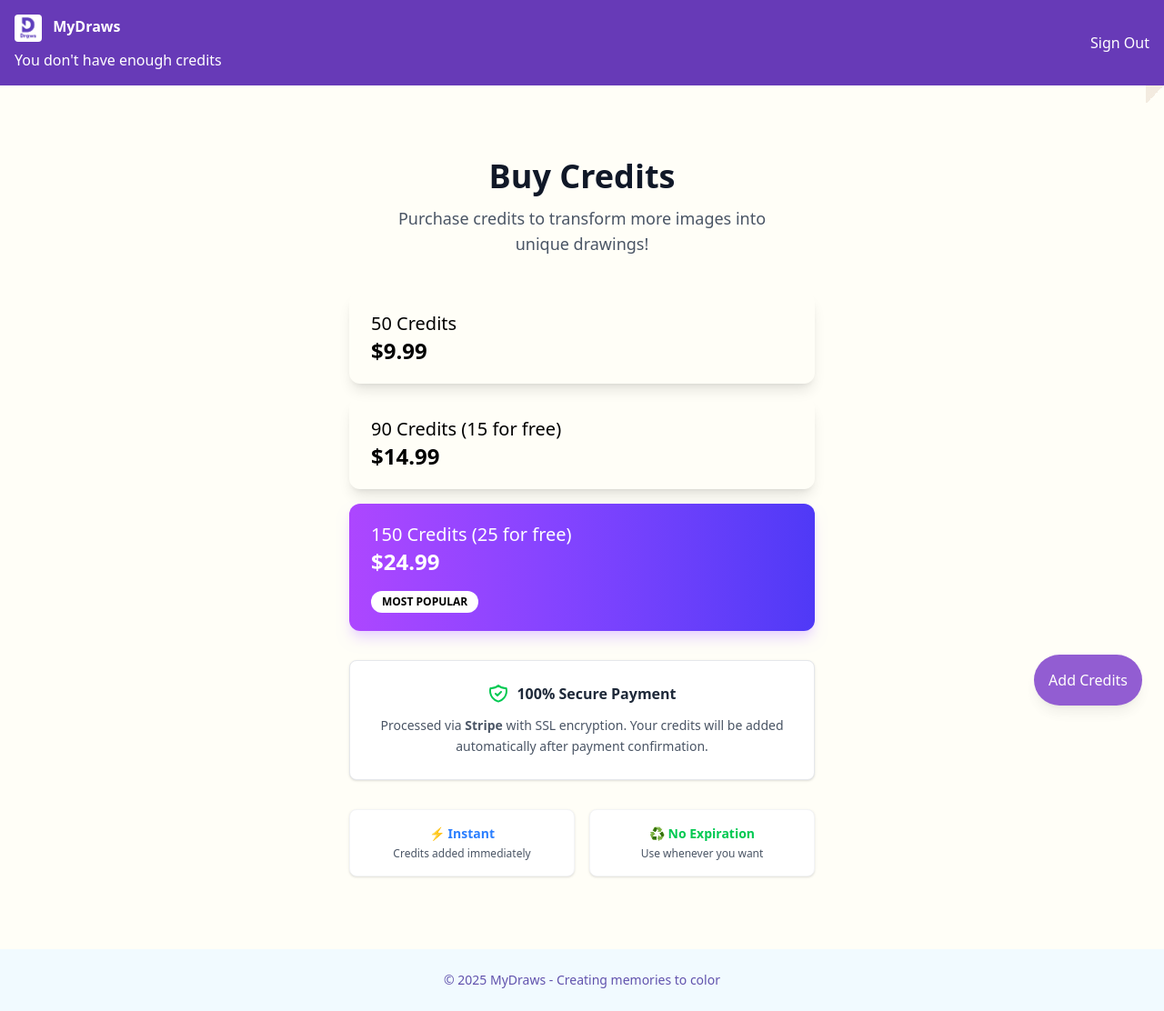
After one commit to PedroHenriqueDevBR/MyDraws, a Django app: page /credits/ in a window 1280 px wide. The commit adds this page. Shown: the whole page at 91% size. Run offline with Django 5.2, Linux system fonts and the light colour scheme; the visitor is signed in with stand-in values (Sample User, id 1); some libraries are stand-ins or nearby versions.

Commit message:
feat: created stripe integration

```diff
--- a/core/urls.py
+++ b/core/urls.py
@@ -93,4 +93,20 @@ urlpatterns = [
         views.buy_credits,
         name="buy_credits",
     ),
+    # Stripe URLs
+    path(
+        "stripe/checkout/",
+        views.stripe_create_checkout_session,
+        name="stripe_checkout",
+    ),
+    path(
+        "webhook/stripe/",
+        views.stripe_webhook,
+        name="stripe_webhook",
+    ),
+    path(
+        "credits/",
+        views.buy_stripe_credits,
+        name="buy_stripe_credits",
+    ),
 ]
--- a/core/views.py
+++ b/core/views.py
@@ -13,14 +13,16 @@ from django.contrib import messages
 from django.views.decorators.csrf import csrf_exempt
 from django.views.decorators.http import require_http_methods
 from django.urls import reverse
+from django.conf import settings
 
-from core.services.design_by_ai import DesignByAI
 from core.services.design_by_openai import DesignByOpenAI
 from core.services.mercado_pago import get_mercado_pago_service
 
 from core.forms import ImageUploadForm
 from core.models import CreditTransaction, Profile, UploadedImage, Book
 from core.services import local_converter
+
+import stripe
 
 
 def landing(request: HttpRequest):
@@ -331,7 +333,7 @@ def webhook(request: HttpRequest):
 
 
 # ==========================================
-# VIEWS DO MERCADO PAGO
+# MERCADO PAGO VIEWS
 # ==========================================
 
 
@@ -589,3 +591,129 @@ def buy_credits(request: HttpRequest):
             "unit_price_str": unit_price_str,
         },
     )
+
+
+# ==========================================
+# STRIPE VIEWS
+# ==========================================
+
+
+@csrf_exempt
+@login_required
+@require_http_methods(["POST"])
+def stripe_create_checkout_session(request: HttpRequest):
+    profile = request.user
+    data = json.loads(request.body)
+    selected_pack = data.get("pack_id")
+
+    packages = settings.CREDIT_PACKAGES
+
+    if selected_pack not in [pkg["id"] for pkg in packages]:
+        return JsonResponse(
+            {"success": False, "error": "invalid package selected"},
+            status=400,
+        )
+
+    for pack in packages:
+        if pack["id"] == selected_pack:
+            selected_pack = pack
+            break
+
+    session = stripe.checkout.Session.create(
+        payment_method_types=["card"],
+        line_items=[
+            {
+                "price_data": {
+                    "currency": "usd",
+                    "unit_amount": int(selected_pack["amount"]),  # Preço em centavos
+                    "product_data": {
+                        "name": f"{selected_pack['label']}",
+                    },
+                },
+                "quantity": 1,
+            }
+        ],
+        mode="payment",
+        success_url=request.build_absolute_uri(reverse("stripe_webhook")),
+        cancel_url=request.build_absolute_uri(reverse("buy_stripe_credits")),
+        currency="usd",
+        customer_email=profile.email if profile.email else None,  # type: ignore
+        metadata={
+            "user_id": str(profile.id),  # type: ignore
+            "pack_id": str(selected_pack["id"]),
+        },
+    )
+
+    return JsonResponse(
+        {
+            "success": True,
+            "sessionId": session.id,
+        },
+    )
+
+
+@csrf_exempt
+# @require_http_methods(["GET", "POST"])
+def stripe_webhook(request: HttpRequest):
+    payload = request.body
+
+    if payload == b"":
+        return redirect("buy_stripe_credits")
+
+    sig_header = request.META.get("HTTP_STRIPE_SIGNATURE")
+    endpoint_secret = settings.STRIPE_SECRET_KEY
+
+    try:
+        event = stripe.Webhook.construct_event(
+            payload,
+            sig_header,
+            endpoint_secret,
+        )
+    except ValueError as e:
+        return JsonResponse({"error": str(e)}, status=400)
+    except stripe.error.SignatureVerificationError as e:  # type: ignore
+        return JsonResponse({"error": str(e)}, status=400)
+
+    if event["type"] == "checkout.session.completed":
+        session = event["data"]["object"]
+        user_id = session.get("metadata", {}).get("user_id")
+        pack_id = session.get("metadata", {}).get("pack_id")
+
+        if user_id and pack_id:
+            profile = Profile.objects.get(id=user_id)
+            pack = next(
+                (pkg for pkg in settings.CREDIT_PACKAGES if pkg["id"] == pack_id),
+                None,
+            )
+
+            if pack:
+                profile.credit_amount += pack["credits"]
+                profile.save()
+
+    return JsonResponse(
+        {"status": "success"},
+        status=200,
+    )
+
+
+@login_required
+def buy_stripe_credits(request: HttpRequest):
+    packages = settings.CREDIT_PACKAGES
+    STRIPE_PUBLISHABLE_KEY = settings.STRIPE_PUBLISHABLE_KEY
+    packages = list(
+        map(
+            lambda pkg: {
+                **pkg,
+                "amount": int(pkg["amount"]) / 100,
+            },
+            packages,
+        )
+    )
+    return render(
+        request,
+        "core/buy_stripe_credits.html",
+        {
+            "packages": packages,
+            "STRIPE_PUBLISHABLE_KEY": STRIPE_PUBLISHABLE_KEY,
+        },
+    )
--- a/requirements.txt
+++ b/requirements.txt
@@ -42,6 +42,7 @@ requests==2.32.4
 rsa==4.9.1
 sniffio==1.3.1
 sqlparse==0.5.3
+stripe==12.4.0
 tenacity==8.5.0
 tqdm==4.67.1
 typing-inspection==0.4.1
--- a/templates/base_site.html
+++ b/templates/base_site.html
@@ -3,16 +3,34 @@
 {% load i18n %}
 
 {% block body %}
+
+<style>
+    @keyframes spin-slow {
+        0% {
+            transform: rotate(0deg);
+        }
+
+        100% {
+            transform: rotate(360deg);
+        }
+    }
+
+    .animate-spin-slow {
+        animation: spin-slow 2s linear infinite;
+    }
+</style>
+
 <!-- Header -->
 <header class="app-primary-bg text-white py-4">
     <div class="container mx-auto px-4 flex justify-between items-center">
         <div>
-            <a href="{% url 'home' %}"><h1 class="font-bold">
+            <a href="{% url 'home' %}">
+                <h1 class="font-bold">
                     <img src="{% static 'images/logo.png' %}" alt="logo" width="30" class="inline-block mr-2 rounded">
                     MyDraws
-            </h1></a>
-            {% if credit_amount <= 0 %}
-            <p class="text-white mt-2">{% trans "You don't have enough credits" %}</p>
+                </h1>
+            </a>
+            {% if credit_amount <= 0 %} <p class="text-white mt-2">{% trans "You don't have enough credits" %}</p>
                 {% endif %}
         </div>
         <div class="flex items-center space-x-4">
@@ -53,7 +71,7 @@
 </header>
 
 <!-- Main Layout -->
-<div >
+<div>
     <main class="page-turn" style="background-color: #FFFEF7;">
         <div class="p-8" style="min-height: 84vh;">
             {% block content %}
@@ -62,15 +80,37 @@
     </main>
 
     <!-- Floating Action Button -->
-    <div class="fixed bottom-6 right-6 " style="z-index: 1000;">
-        <a href="{% url 'buy_credits' %}" class="bg-violet-800 text-white rounded-full p-4 shadow-lg hover:bg-violet-900 transition">
+    <div class="fixed bottom-6 right-6" style="z-index: 1000;">
+        <div class="relative group">
+
+
+            <button type="button"
+                class="bg-violet-800 text-white rounded-full p-4 shadow-lg hover:bg-violet-900 transition flex items-center focus:outline-none {% if credit_amount == 0 %}animate-pulse{% endif %}"
+                id="credit-fab">
                 {% if credit_amount > 0 %}
                     {% trans "Credits" %}: <b>{{ credit_amount }}</b>
                 {% else %}
-            {% trans "Add Credits" %}
+                    <span class="text-gray-500 text-bold"></span>{% trans "Add Credits" %}</span>
                 {% endif %}
+            </button>
+
+            <div class="absolute right-0 bottom-16 w-48 bg-white rounded-md shadow-lg py-2 hidden group-focus-within:block z-50"
+                id="credit-options">
+                {% comment %}
+                <a href="{% url 'buy_credits' %}" class="block px-4 py-2 text-gray-800 hover:bg-violet-100 transition">
+                    <img src="{% static 'images/mercadopago.png' %}" alt="Mercado Pago"
+                        class="inline w-5 h-5 mr-2 align-middle"> Mercado Pago
+                </a>
+                {% endcomment %}
+                <a href="{% url 'buy_stripe_credits' %}"
+                    class="block px-4 py-2 text-gray-800 hover:bg-violet-100 transition">
+                    <img src="{% static 'images/stripe.png' %}" alt="Stripe" class="inline w-5 h-5 mr-2 align-middle">
+                    Stripe
                 </a>
             </div>
+        </div>
+    </div>
+
 
     <!-- Footer -->
     <footer class="py-6 text-center" style="color: var(--dark-brown);">
@@ -78,7 +118,21 @@
             <p class="text-sm opacity-75">© 2025 {% trans "MyDraws - Creating memories to color" %}</p>
         </div>
     </footer>
-</div>
 
+    <script>
+        document.addEventListener('DOMContentLoaded', function () {
+            const fab = document.getElementById('credit-fab');
+            const options = document.getElementById('credit-options');
+            if (fab && options) {
+                fab.addEventListener('click', function (e) {
+                    e.stopPropagation();
+                    options.classList.toggle('hidden');
+                });
+                document.addEventListener('click', function () {
+                    options.classList.add('hidden');
+                });
+            }
+        });
+    </script>
 
     {% endblock body %}
--- /dev/null
+++ b/templates/core/buy_stripe_credits.html
@@ -0,0 +1,110 @@
+{% extends "base_site.html" %}
+{% load static %}
+{% load i18n %}
+
+{% block title %}{% trans "Buy Credits" %}{% endblock %}
+
+{% block content %}
+
+<div class="py-12 px-4 sm:px-6 lg:px-8">
+  <div class="max-w-lg mx-auto">
+    <!-- Header Section -->
+    <div class="text-center mb-10">
+      <h2 class="text-4xl font-bold text-gray-900 mb-3">Buy Credits</h2>
+      <p class="text-lg text-gray-600 max-w-md mx-auto">Purchase credits to transform more images into unique drawings!
+      </p>
+    </div>
+
+    <!-- Credit Packages -->
+    <div class="space-y-4 mb-8">
+      {% with packs=packages %}
+      {% for pack in packs %}
+      <div class="relative group">
+        <button onclick="buy('{{ pack.id }}')" class="w-full group-hover:scale-105 transition-all duration-300 ease-in-out
+               {% if forloop.counter == 3 %}
+                 text-white bg-gradient-to-r from-purple-500 to-indigo-600 hover:from-purple-600 hover:to-indigo-700 shadow-purple-200
+               {% endif %}
+              rounded-xl shadow-lg hover:shadow-xl px-6 py-5 flex flex-col items-start justify-start">
+
+          <div class="text-left">
+            <div class="text-xl">{{ pack.label }}</div>
+            {% if pack.bonus %}
+            <div class="text-sm opacity-90">+ {{ pack.bonus }} bonus credits</div>
+            {% endif %}
+          </div>
+
+          <div class="text-right">
+            <div class="font-bold text-2xl">${{ pack.amount|floatformat:2 }}</div>
+            {% if pack.per_credit_cost %}
+            <div class="text-xs opacity-75">${{ pack.per_credit_cost }} per credit</div>
+            {% endif %}
+          </div>
+
+          {% if forloop.counter == 3 %}
+          <div class="bg-white text-black mt-4 text-xs font-bold px-3 py-1 rounded-full">
+            MOST POPULAR
+          </div>
+          {% endif %}
+        </button>
+
+      </div>
+      {% endfor %}
+      {% endwith %}
+    </div>
+
+    <!-- Security Notice -->
+    <div class="bg-white rounded-lg border border-gray-200 p-6 shadow-sm">
+      <div class="flex items-center justify-center mb-3">
+        <svg class="w-6 h-6 text-green-500 mr-2" fill="none" stroke="currentColor" viewBox="0 0 24 24">
+          <path stroke-linecap="round" stroke-linejoin="round" stroke-width="2"
+            d="M9 12l2 2 4-4m5.618-4.016A11.955 11.955 0 0112 2.944a11.955 11.955 0 01-8.618 3.04A12.02 12.02 0 003 9c0 5.591 3.824 10.29 9 11.622 5.176-1.332 9-6.031 9-11.622 0-1.042-.133-2.052-.382-3.016z">
+          </path>
+        </svg>
+        <span class="font-semibold text-gray-800">100% Secure Payment</span>
+      </div>
+      <p class="text-gray-600 text-sm text-center leading-relaxed">
+        Processed via <strong>Stripe</strong> with SSL encryption. Your credits will be added automatically after
+        payment confirmation.
+      </p>
+    </div>
+
+    <!-- Features -->
+    <div class="mt-8 grid grid-cols-2 gap-4 text-center">
+      <div class="bg-white rounded-lg p-4 shadow-sm border border-gray-100">
+        <div class="text-blue-500 font-semibold text-sm">⚡ Instant</div>
+        <div class="text-gray-600 text-xs mt-1">Credits added immediately</div>
+      </div>
+      <div class="bg-white rounded-lg p-4 shadow-sm border border-gray-100">
+        <div class="text-green-500 font-semibold text-sm">♻️ No Expiration</div>
+        <div class="text-gray-600 text-xs mt-1">Use whenever you want</div>
+      </div>
+    </div>
+  </div>
+</div>
+
+<script src="https://js.stripe.com/v3/"></script>
+<script>
+  const stripe = Stripe("{{ STRIPE_PUBLISHABLE_KEY }}");
+  const url = "{% url 'stripe_checkout' %}";
+
+  function buy(pack_id) {
+    fetch(url, {
+      method: 'POST',
+      headers: {
+        'Content-Type': 'application/json',
+        'X-CSRFToken': '{{ csrf_token }}'
+      },
+      body: JSON.stringify({ pack_id: pack_id })
+    })
+      .then(res => res.json())
+      .then(data => {
+        if (data.sessionId) {
+          stripe.redirectToCheckout({ sessionId: data.sessionId });
+        } else {
+          alert("Error: " + data.error);
+        }
+      });
+  }
+</script>
+
+{% endblock %}
--- a/templates/core/show_image.html
+++ b/templates/core/show_image.html
@@ -90,7 +90,6 @@
                         </h3>
 
                         <div class="space-y-4">
-                            {% if request.user.is_superuser %}
                             <button id="simple-convert-btn"
                                 class="w-full flex items-center justify-center px-6 py-4 border-2 font-semibold rounded-lg transition-all duration-300 hover:shadow-md"
                                 style="border-color: var(--book-brown); color: var(--book-brown);">
@@ -105,7 +104,6 @@
                                     <text x="10" y="14" text-anchor="middle" font-size="10" fill="gold" font-family="Arial" font-weight="bold">¢</text>
                                 </svg> 1 Credit
                             </button>
-                            {% endif %}
 
                             <button id="ia-convert-btn"
                                 class="w-full flex items-center justify-center px-6 py-4 text-white font-semibold rounded-lg shadow-md transition-all duration-300 hover:shadow-lg transform hover:-translate-y-1"
```
Also changed, not shown: bobbies_creator/settings.py (+31 -0 lines), templates/core/book_detail.html (+7 -8 lines), core/static/images/mercadopago.png (added), core/static/images/stripe.png (added), 1 other file. Lines whose indentation alone changed are shown as unchanged.
